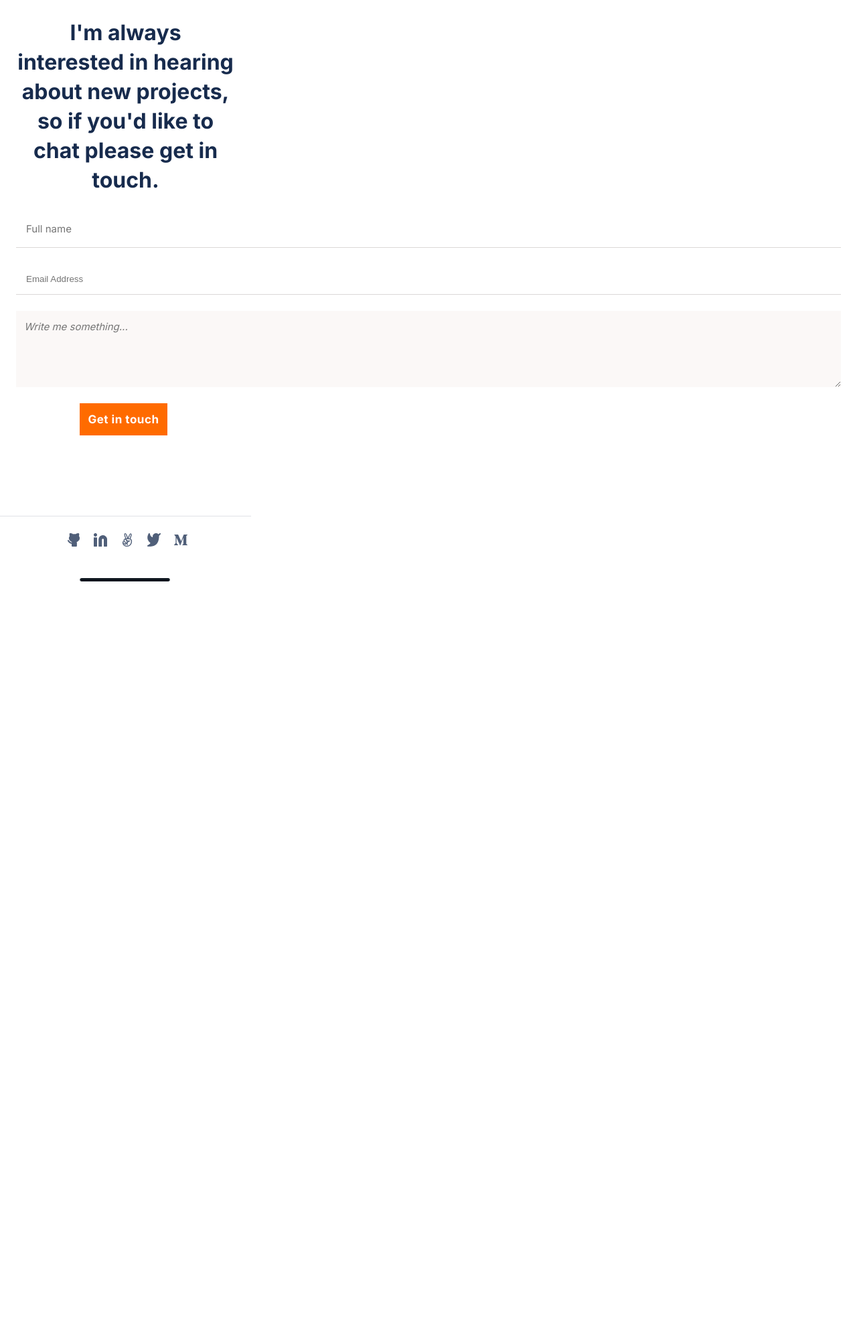
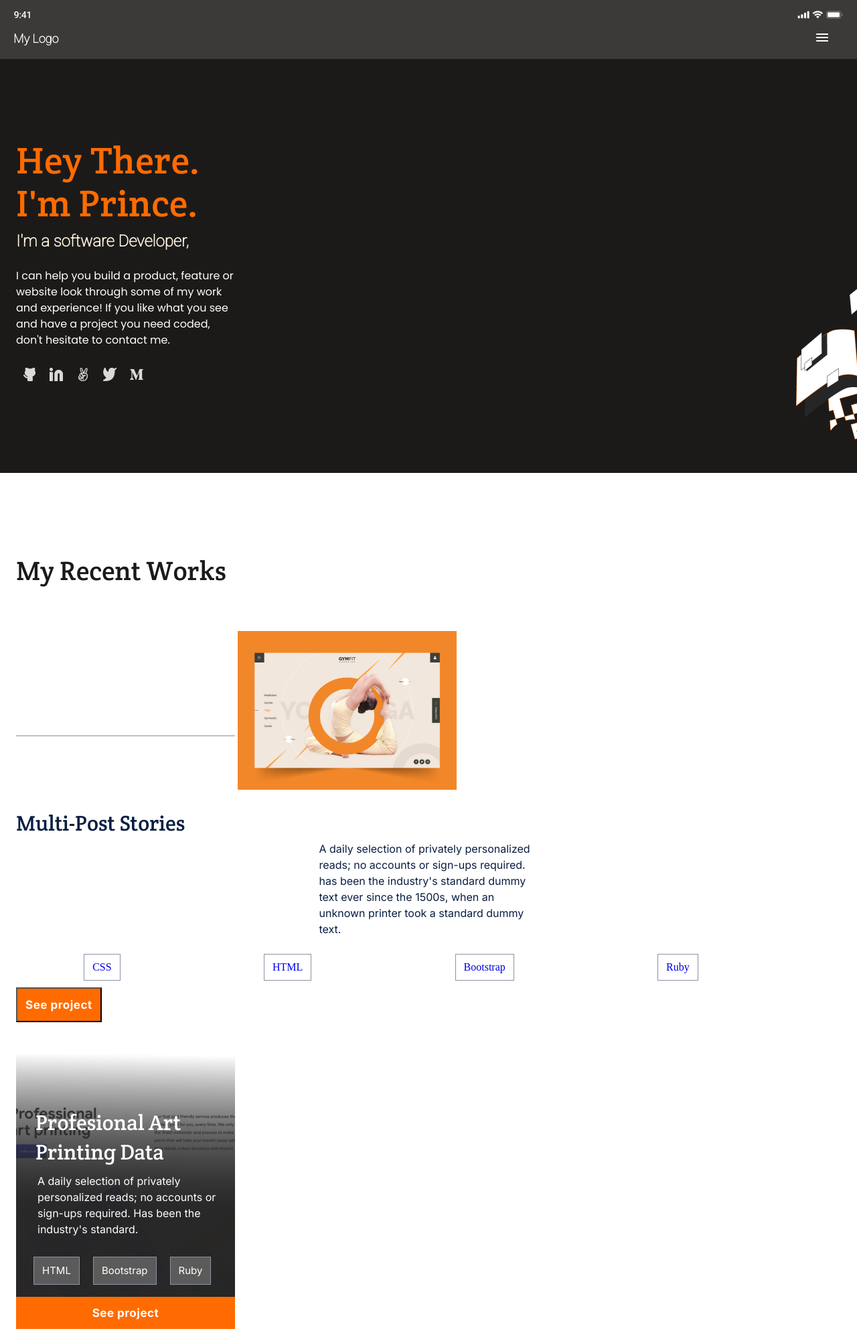
Before and after one commit to prince-rutagengwa/mobile-portfolio, a website: page index.html in a window 1280 px wide. Shown: the top 1987 px of the page at 67% size. Before the commit the page ends 876 px from the top, so only its background shows below. Drawn offline with Linux system fonts and the light colour scheme.

Commit message:
UNDO previously HIDDEN sections

```diff
--- a/index.html
+++ b/index.html
@@ -12,7 +12,7 @@
     <title>Mobile Portfolio</title>
 </head>
 <body>
-    <header class="header-container" STYLE="DISPLAY: NONE;">
+    <header class="header-container">
       <div class="time-bar">
         <img class="time-status" src="./final-images/↳ Time.png" alt="">
         <img src="./final-images/Group 4.png" alt="">
@@ -24,7 +24,7 @@
           </nav>
        </div>
     </header>
-    <section class="section-one" STYLE="DISPLAY: NONE;">
+    <section class="section-one">
       <div class="bio-container">
         <div class="info-holder">
           <h1>Hey There. <br>I'm Prince.</h1>
@@ -42,7 +42,7 @@
         </ul>
       </div>
     </section>
-    <section  STYLE="DISPLAY: NONE;">
+    <section >
       <div class="section-two">
         <h1>My Recent Works</h1>
           <img class="first-divider" src="./final-images/Vector.png" alt="a divider">
@@ -111,7 +111,7 @@
         </div>
       </div>
     </section>
-    <section class="section-four" STYLE="DISPLAY: NONE;">
+    <section class="section-four">
       <div class="about-me-ctn">
         <h1>About me</h1>
         <p>
@@ -121,7 +121,7 @@
         <button class="btn-change"><a href="#">Get my resume</a></button>
       </div>
     </section>
-    <section class="section-five" STYLE="DISPLAY: NONE;">
+    <section class="section-five">
       <hr class="divider">
      <!--  <img class="divider" src="./final-images/Devider.png" alt=""> -->
       <div class="language-container">
```
